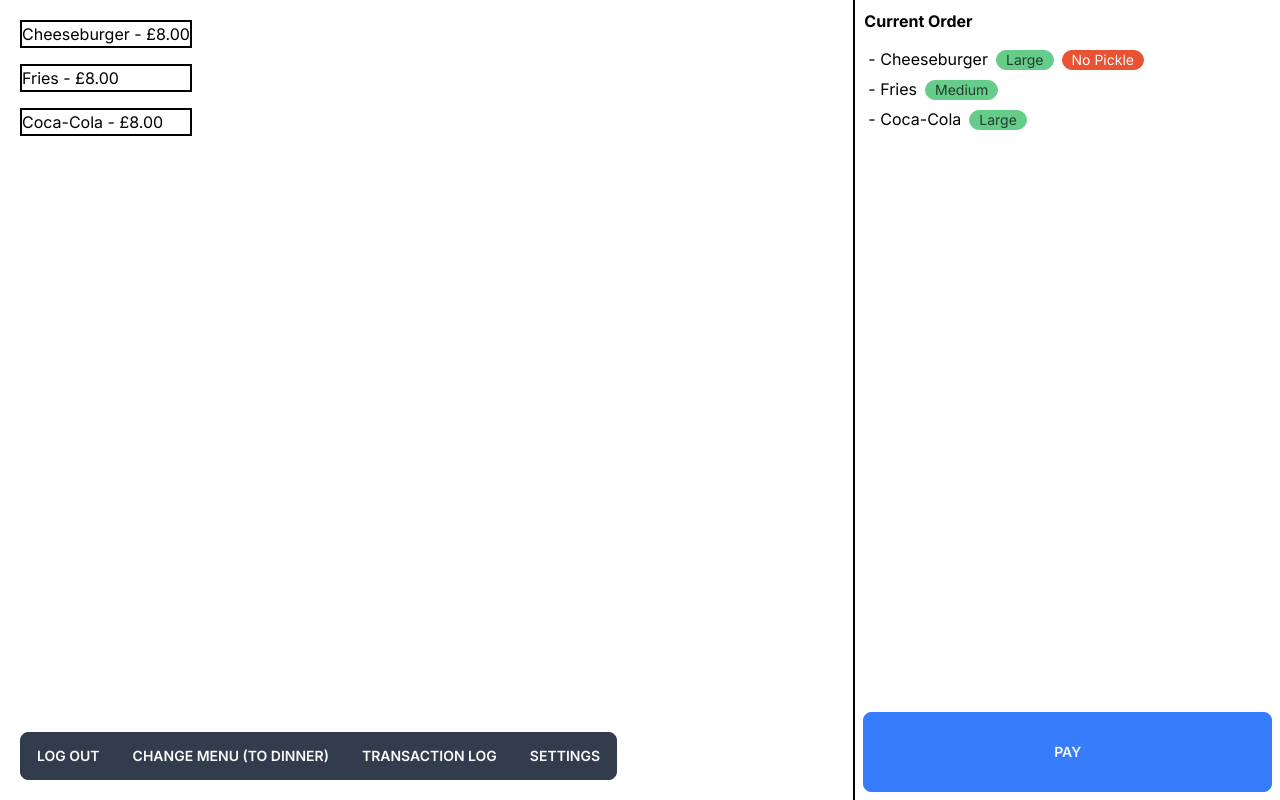
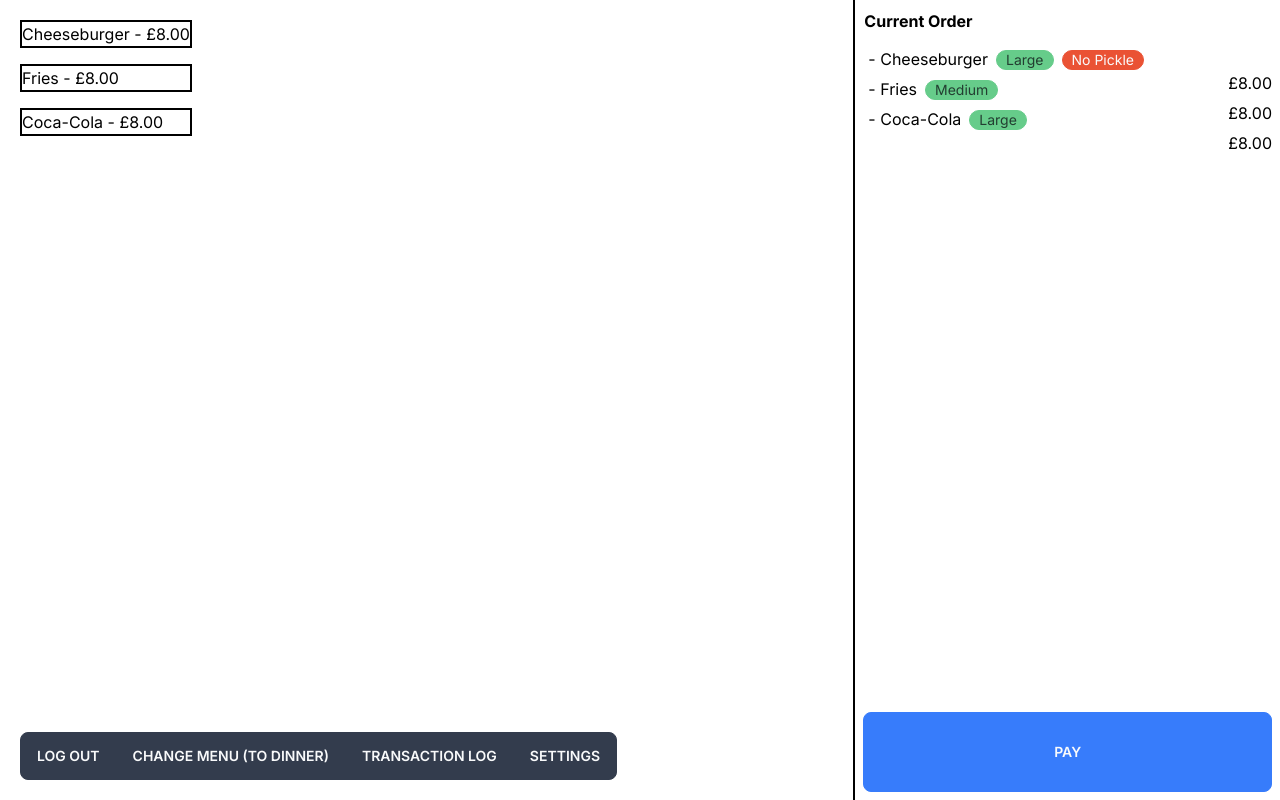
Before and after one commit to atbu/pos-system, a Next.js app: page / in a window 1280 px wide. Built offline with nearby package versions, Linux system fonts and the light colour scheme.

Commit message:
Add prices (forgot!)

```diff
--- a/app/components/CurrentOrder.tsx
+++ b/app/components/CurrentOrder.tsx
@@ -7,9 +7,9 @@ const CurrentOrder = () => {
         <table>
             <div className='flex flex-col space-y-1'>
                 <div className='p-2'><th>Current Order</th></div>
-                <OrderItem name="Cheeseburger" size="Large" requirements="No Pickle"></OrderItem>
-                <OrderItem name="Fries" size="Medium"></OrderItem>
-                <OrderItem name="Coca-Cola" size="Large"></OrderItem>
+                <OrderItem name="Cheeseburger" size="Large" price="£8.00" requirements="No Pickle"></OrderItem>
+                <OrderItem name="Fries" price="£8.00" size="Medium"></OrderItem>
+                <OrderItem name="Coca-Cola" price="£8.00" size="Large"></OrderItem>
             </div>
         </table>
         <div className='absolute bottom-2 right-2 left-2'>
--- a/app/components/OrderItem.tsx
+++ b/app/components/OrderItem.tsx
@@ -1,14 +1,17 @@
 import React from 'react'
 
-const OrderItem = ( { name, size, requirements="" }: { name: string; size: string; requirements?: string }) => {
+const OrderItem = ( { name, size, price, requirements="" }: { name: string; size: string; price: string; requirements?: string }) => {
   return (
     <div>
         <tr>
             <td>
-                <div className='pl-3'>
+                <div className='pl-3 inline-block'>
                     - {name}
                     <div className='badge badge-primary ml-2'>{size}</div>
                     { requirements != "" ? <div className='badge badge-accent ml-2'>{requirements}</div> : null }
+                    <div className='absolute right-2'>
+                      {price}
+                    </div>
                 </div>
             </td>
         </tr>
--- a/app/page.tsx
+++ b/app/page.tsx
@@ -5,6 +5,7 @@ import ItemGrid from './components/ItemGrid'
 export default function Home() {
   return (
     <main>
+      <div className='bg-blue-400'>
         <div className='absolute bottom-5 left-5'>
             <BottomBar />
         </div>
@@ -12,7 +13,8 @@ export default function Home() {
           <CurrentOrder />
         </div>
         <div className='absolute top-5 left-5'>
-        <ItemGrid></ItemGrid>
+          <ItemGrid />
+        </div>
       </div>
     </main>
   )
```
Lines whose indentation alone changed are shown as unchanged.
